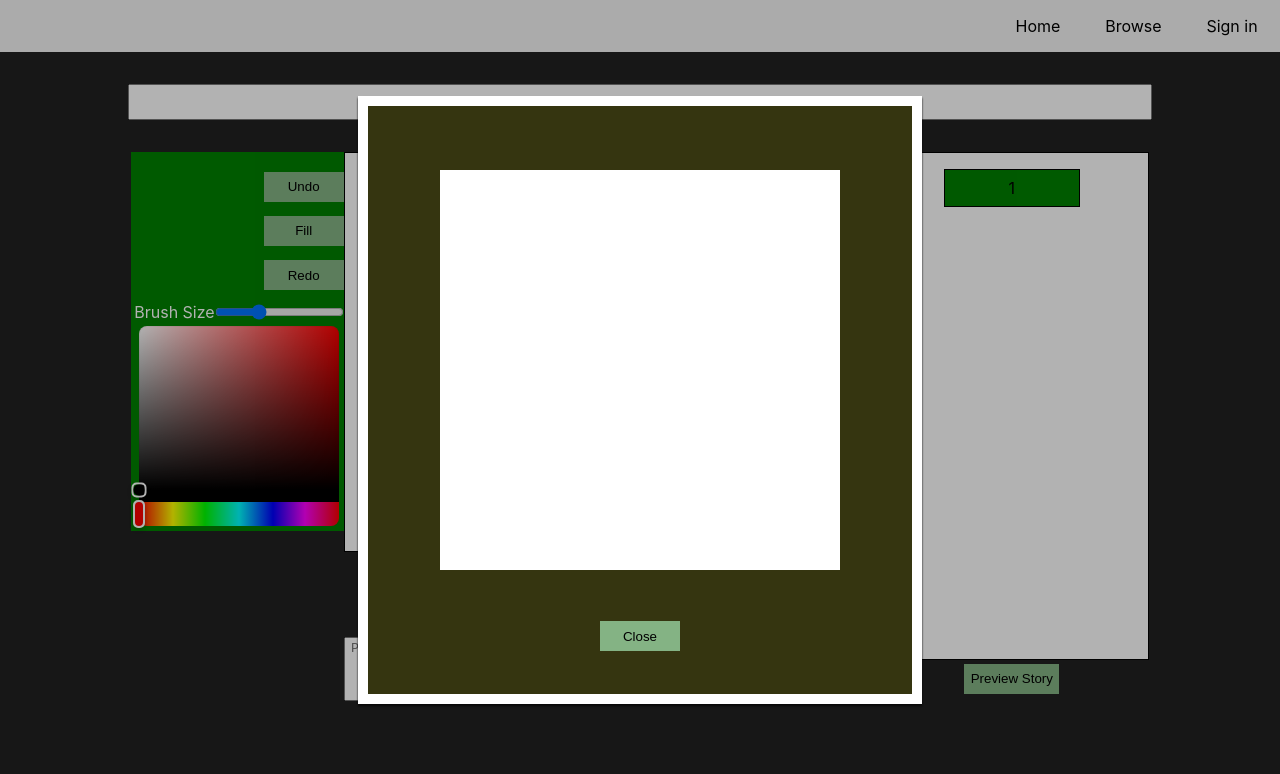
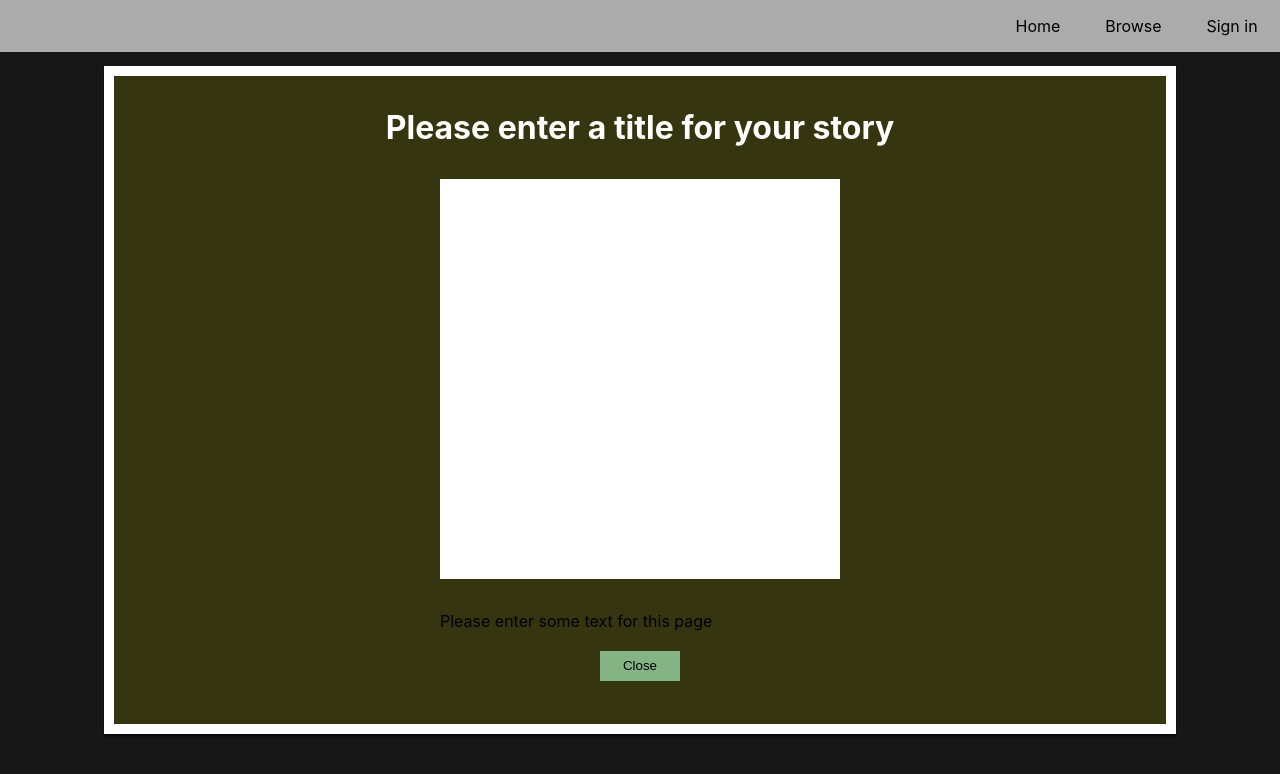
Before and after one commit to Shoozle/React-Story-Creator, a React (Create React App) app: page / in a window 1280 px wide. Both pictures are taken after a click on the button "Preview Story". Shown: the top 774 px of the page. Built offline with nearby package versions, Linux system fonts and the light colour scheme.

Commit message:
Dummy text/title for stories if empty

```diff
--- a/src/components/Storybook/Storybook.js
+++ b/src/components/Storybook/Storybook.js
@@ -46,10 +46,11 @@ const Storybook = (props) => {
             const secondImage = new Image();
             secondImage.src = secondimageSrc
             secondImage.onload = () => secondPageCtx.drawImage(secondImage, 0, 0);
+            setHideSecondPage(false);
         } catch (err) {
-            setHideSecondPage(true)
+            setHideSecondPage(true);
         }
-    }, [index, storyState.pages])
+    }, [index, storyState.pages, hideSecondPage])
 
 
     let firstPageDisplay;
@@ -58,7 +59,7 @@ const Storybook = (props) => {
     firstPageDisplay = (
         <div className={classes.page}>
             <canvas width="400px" height="400px" ref={firstCanvasRef} className={classes.canvas} />
-            <p>{firstPage.text}</p>
+            <p>{firstPage.text || 'Please enter some text for this page'}</p>
 
         </div>
     )
@@ -66,7 +67,7 @@ const Storybook = (props) => {
     secondPageDisplay = (
         <div className={classes.page}>
             <canvas width="400px" height="400px" ref={secondCanvasRef} className={classes.canvas} />
-            <p>{secondPage.text}</p>
+            <p>{secondPage.text || 'Please enter some text for this page'}</p>
         </div>
     )
 
@@ -80,10 +81,10 @@ const Storybook = (props) => {
     }
 
     return (
-        <Backdrop show={true}>
-            <Modal>
+        <Backdrop>
+            <Modal show={true}>
                 <div className={classes.bookSection}>
-                    <h1 className={classes.storyTitle}>{storyState.title}</h1>
+                    <h1 className={classes.storyTitle}>{storyState.title || 'Please enter a title for your story'}</h1>
                     <div className={classes.pageArea}>
                         {firstPageDisplay}
                         {!hideSecondPage && secondPageDisplay}
--- a/src/components/Storybook/storybook.module.css
+++ b/src/components/Storybook/storybook.module.css
@@ -22,18 +22,9 @@
 
 .page{
     display: flex;
+    flex-direction: column;
     flex-wrap: wrap;
     justify-content: space-around;
-    transition: all 2s;
-}
-
-@keyframes pageFade {
-    0% {
-        opacity: 0;
-    }
-    100%{
-        opacity: 1;
-    }
 }
 
 .canvas{
--- a/src/components/UI/Backdrop/Backdrop.js
+++ b/src/components/UI/Backdrop/Backdrop.js
@@ -2,16 +2,10 @@ import classes from './backdrop.module.css';
 
 const Backdrop = (props) => {
 
-    let className;
 
-    if (props.show) {
-        className = classes.backdropOpen
-    } else {
-        className = classes.backdropClosed
-    }
 
     return (
-        <div className={[classes.backdrop, className].join(' ')}>
+        <div className={classes.backdrop}>
             {props.children}
         </div>
     )
--- a/src/components/UI/Modal/modal.module.css
+++ b/src/components/UI/Modal/modal.module.css
@@ -5,12 +5,16 @@
     padding: 10px;
     margin: 10% auto;
     max-width: 70rem;
+    transition: all 3s ease-in;
 }
 
 .ModalOpen {
-    display: block;
+    opacity: 1;
+    transform: translateY(0);
+
 }
 
 .ModalClosed {
-    display: none;
+    opacity: 1;
+    transform: translateY(-100%);
 }
```
